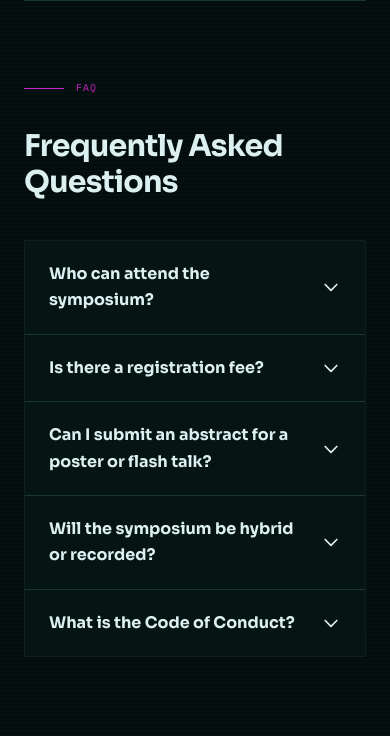
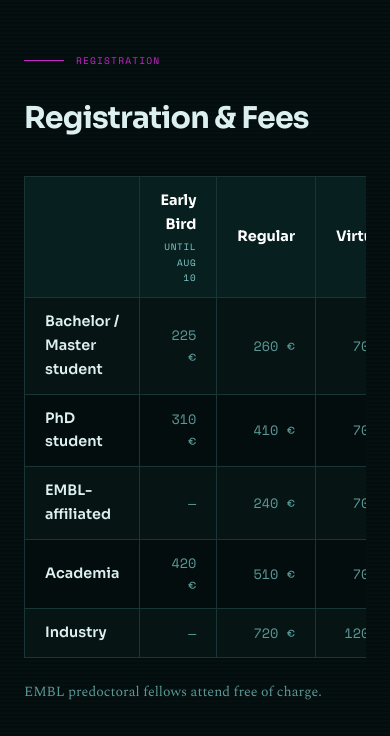
Before and after one commit to HugoHakem/phd-symposium-2026, an Astro site: page /phd-symposium-2026/about in a window 390 px wide. Shown: the part 4959-5695 px from the top of the page. Built offline with nearby package versions, Linux system fonts and the light colour scheme; Astro itself is replaced by a stand-in of ours.

Commit message:
feat: add registration fee table and update accommodation info
Add a structured fee table (bachelor/master, PhD, EMBL-affiliated,
academia, industry) with early-bird and virtual columns. Remove the
EMBL Guesthouse — Hotel ISG is now the sole official partner option.

Co-Authored-By: Claude Sonnet 4.6 <noreply@anthropic.com>

```diff
--- a/src/pages/about.astro
+++ b/src/pages/about.astro
@@ -179,7 +179,7 @@ const base = import.meta.env.BASE_URL;
         <div class="accommodation-card accommodation-card-highlight">
           <h3 class="font-display font-700 text-ink text-lg mb-2">Official EMBL Partner Accommodation</h3>
           <p class="font-body text-muted leading-relaxed mb-4">
-            EMBL has two official partner accommodation options for visitors: <strong>Hotel ISG</strong> and the <strong>EMBL Guesthouse</strong>.
+            EMBL's official partner accommodation option for visitors is <strong>Hotel ISG</strong>.
             Full details and booking information are available on the EMBL accommodation page.
           </p>
           <a
@@ -210,6 +210,64 @@ const base = import.meta.env.BASE_URL;
       </div>
     </section>
 
+    <!-- Registration & Fees -->
+    <section id="registration" class="mb-20 scroll-mt-24">
+      <div class="flex items-center gap-3 mb-8">
+        <div class="h-px w-10 bg-red-600"></div>
+        <span class="label-tag text-red-600">Registration</span>
+      </div>
+      <h2 class="font-display font-800 text-ink text-3xl lg:text-4xl mb-10">Registration & Fees</h2>
+
+      <div class="overflow-x-auto mb-6">
+        <table class="reg-table">
+          <thead>
+            <tr>
+              <th></th>
+              <th>Early Bird<span>until Aug 10</span></th>
+              <th>Regular</th>
+              <th>Virtual</th>
+            </tr>
+          </thead>
+          <tbody>
+            <tr>
+              <td>Bachelor / Master student</td>
+              <td>225 €</td>
+              <td>260 €</td>
+              <td>70 €</td>
+            </tr>
+            <tr>
+              <td>PhD student</td>
+              <td>310 €</td>
+              <td>410 €</td>
+              <td>70 €</td>
+            </tr>
+            <tr>
+              <td>EMBL-affiliated</td>
+              <td>—</td>
+              <td>240 €</td>
+              <td>70 €</td>
+            </tr>
+            <tr>
+              <td>Academia</td>
+              <td>420 €</td>
+              <td>510 €</td>
+              <td>70 €</td>
+            </tr>
+            <tr>
+              <td>Industry</td>
+              <td>—</td>
+              <td>720 €</td>
+              <td>120 €</td>
+            </tr>
+          </tbody>
+        </table>
+      </div>
+
+      <div class="space-y-1">
+        <p class="font-body text-sm text-muted">EMBL predoctoral fellows attend free of charge.</p>
+      </div>
+    </section>
+
     <!-- FAQ -->
     <section id="faq" class="mb-20 scroll-mt-24">
       <div class="flex items-center gap-3 mb-8">
@@ -226,7 +284,7 @@ const base = import.meta.env.BASE_URL;
           },
           {
             q: 'Is there a registration fee?',
-            a: 'Yes. Registration fees will be announced in TBA. EMBL predoctoral fellows attend free of charge. Travel grants are available for participants from low- and middle-income countries.',
+            a: 'Yes. See the Registration & Fees section above for the full price breakdown. EMBL predoctoral fellows attend free of charge.',
           },
           {
             q: 'Can I submit an abstract for a poster or flash talk?',
@@ -234,7 +292,7 @@ const base = import.meta.env.BASE_URL;
           },
           {
             q: 'Will the symposium be hybrid or recorded?',
-            a: 'The 28th edition will be primarily in-person to foster community and networking. Selected sessions may be live-streamed. All keynote talks will be recorded and made available to registered participants after the symposium.',
+            a: 'The 28th edition will be primarily in-person to foster community and networking. Selected sessions may be live-streamed. All invited talks will be recorded and made available to registered participants after the symposium.',
           },
           {
             q: 'What is the Code of Conduct?',
@@ -332,6 +390,51 @@ const base = import.meta.env.BASE_URL;
     padding: 0.2rem 0.5rem;
   }
 
+  /* Registration table */
+  .reg-table {
+    width: 100%;
+    border-collapse: collapse;
+  }
+  .reg-table th,
+  .reg-table td {
+    padding: 0.75rem 1.25rem;
+    border: 1px solid var(--color-border);
+  }
+  .reg-table thead th {
+    background: var(--color-green-900);
+    color: #fff;
+    font-family: var(--font-display);
+    font-weight: 700;
+    font-size: 0.9rem;
+    text-align: right;
+  }
+  .reg-table thead th:first-child { text-align: left; }
+  .reg-table thead th span {
+    display: block;
+    font-family: var(--font-mono);
+    font-size: 0.58rem;
+    font-weight: 400;
+    letter-spacing: 0.08em;
+    text-transform: uppercase;
+    color: var(--color-green-400);
+    margin-top: 0.15rem;
+  }
+  .reg-table tbody tr { background: var(--color-cream); }
+  .reg-table tbody tr:nth-child(even) { background: var(--color-parchment); }
+  .reg-table tbody td {
+    font-family: var(--font-mono);
+    font-size: 0.85rem;
+    color: var(--color-muted);
+    text-align: right;
+  }
+  .reg-table tbody td:first-child {
+    font-family: var(--font-display);
+    font-weight: 600;
+    font-size: 0.9rem;
+    color: var(--color-ink);
+    text-align: left;
+  }
+
   /* FAQ */
   .faq-item {
     border-bottom: 1px solid var(--color-border);
```
